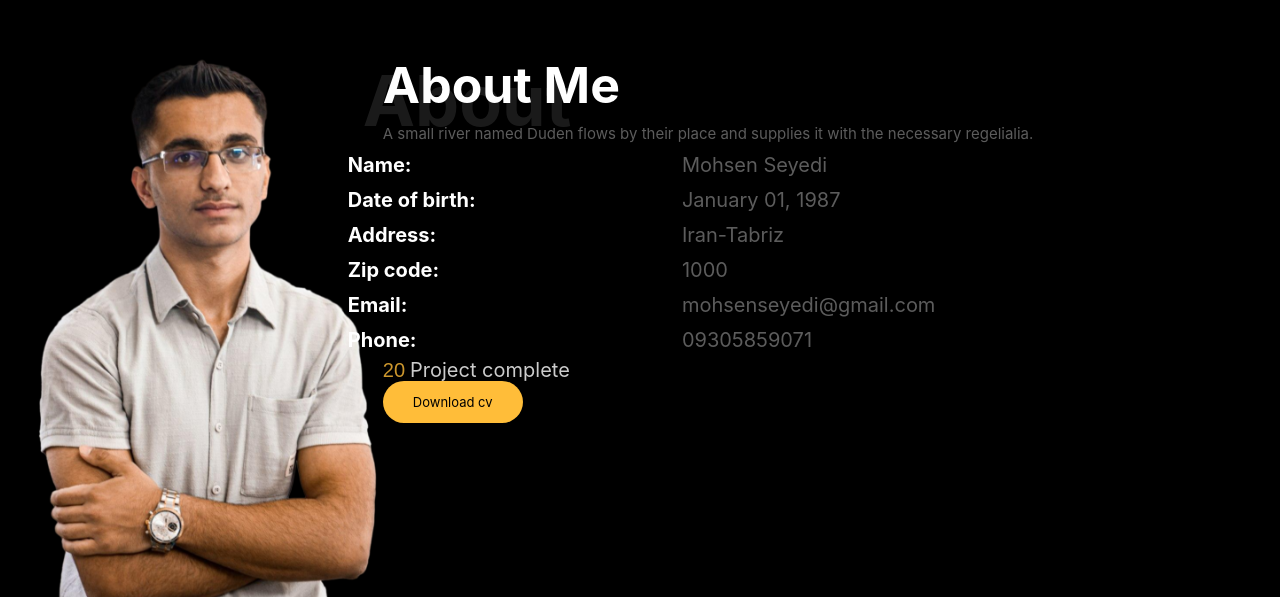
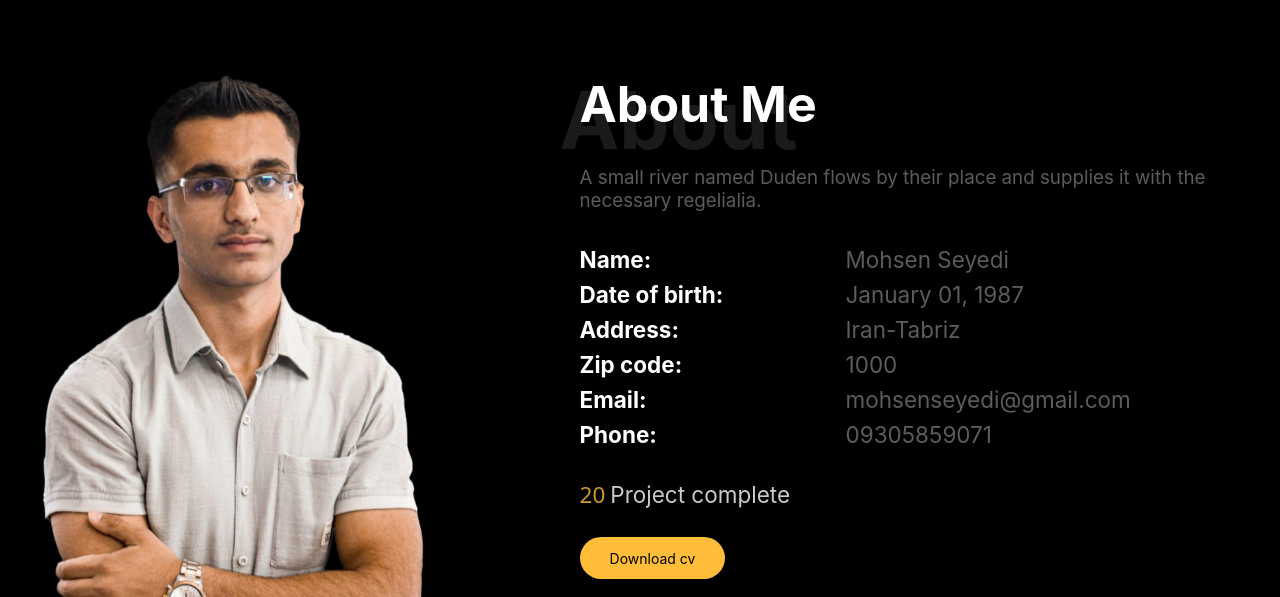
Before and after one commit to mohsenSeyedi/Me.com, a React (Create React App) app: page / in a window 1280 px wide. Shown: the part 883-1480 px from the top of the page. Built offline with nearby package versions, Linux system fonts and the light colour scheme.

Commit message:
The code to change the About-Me component file from css to tailwind

```diff
--- a/src/components/Header/About-Me/AboutMe.css
+++ /dev/null
@@ -1,72 +0,0 @@
-.aboutMe-section{
-    margin-top: 10rem;
-    width: 100%;
-    height: 100vh;
-    display: flex;
-    align-items: center;
-    justify-content: center;
-}
-.aboutMe-container{
-    width: 95%;
-    display: flex;
-}
-.section-text{
-    width: 80%;
-    height: auto;
-    font-size: 2rem;
-    padding-right: 3rem;
-}
-.section-text-head{
-    font-size: 5rem;
-    font-weight: bold;
-    position: relative;
-}
-.section-text-head::before{
-    content: "About";
-    position: absolute;
-    left: -2rem;
-    opacity: .1;
-    font-size: 7rem;
-    font-weight: bold;
-    color: white;
-}
-.section-text p {
-    color: #99999999;
-    font-size: 1.5rem;
-}
-.about-info{
-    width: 100%;
-    margin-left: -3.5rem;
-}
-.about-item{
-    width: 100%;
-    display: flex;
-    margin-top: .5rem;
-}
-.about-item span:last-child{
-    width: 40%;
-    color: #99999999;
-    text-align: left;
-}
-.about-item span:first-child{
-    width: 40%;
-    font-weight: bold;
-}
-.section-text-project{
-    opacity: .8;
-}
-.section-text-project span{
-    color: #ffbd39;
-    opacity: 1;
-    font-family: sans-serif;
-    padding-right: .5rem;
-}
-
-.section-text-btn{
-    background-color: #ffbd39;
-    color: black;
-    font-size: 1.3rem;
-    padding: 1.3rem 3rem;
-    border-radius: 25rem;
-    margin-top: 2rem;
-}
--- a/src/components/Header/About-Me/AboutMe.js
+++ b/src/components/Header/About-Me/AboutMe.js
@@ -1,44 +1,44 @@
 import React from 'react'
-import "./AboutMe.css"
+
 
 export default function AboutMe () {
     return (
-        <div className="aboutMe-section">
-            <div className="aboutMe-container">
-                <div className="section-img">
+        <div id="aboutMe-section" className="w-full h-screen flex items-center justify-center mt-60">
+            <div className="w[95%] flex">
+                <div className="w-[45%]">
                     <img src="./img/me/msg317320486-21967_prev_ui.png" alt="" />
                 </div>
-                <div className="section-text">
-                    <h4 className="section-text-head">About Me</h4>
-                    <p>A small river named Duden flows by their place and supplies it with the necessary regelialia.</p>
-                    <ul className="about-info">
-                        <li className="about-item">
-                            <span>Name:</span>
-                            <span>Mohsen Seyedi</span>
+                <div className="w-[55%] h-auto text-4xl mt-12">
+                    <h4 className="header-text before:content-['About']">About Me</h4>
+                    <p className="text-gray-color text-3xl mt-20">A small river named Duden flows by their place and supplies it with the necessary regelialia.</p>
+                    <ul className="w-full mt-14">
+                        <li className="w-full flex mt-4">
+                            <span className="w-[40%] font-bold">Name:</span>
+                            <span className="w-[40%] text-gray-color">Mohsen Seyedi</span>
                         </li>
-                        <li className="about-item">
-                            <span>Date of birth:</span>
-                            <span>January 01, 1987</span>
+                        <li className="w-full flex mt-4">
+                            <span className="w-[40%] font-bold">Date of birth:</span>
+                            <span className="w-[40%] text-gray-color">January 01, 1987</span>
                         </li>
-                        <li className="about-item">
-                            <span>Address:</span>
-                            <span>Iran-Tabriz</span>
+                        <li className="w-full flex mt-4">
+                            <span className="w-[40%] font-bold">Address:</span>
+                            <span className="w-[40%] text-gray-color">Iran-Tabriz</span>
                         </li>
-                        <li className="about-item">
-                            <span>Zip code:</span>
-                            <span>1000</span>
+                        <li className="w-full flex mt-4">
+                            <span className="w-[40%] font-bold">Zip code:</span>
+                            <span className="w-[40%] text-gray-color">1000</span>
                         </li>
-                        <li className="about-item">
-                            <span>Email:</span>
-                            <span>mohsenseyedi@gmail.com</span>
+                        <li className="w-full flex mt-4">
+                            <span className="w-[40%] font-bold">Email:</span>
+                            <span className="w-[40%] text-gray-color">mohsenseyedi@gmail.com</span>
                         </li>
-                        <li className="about-item">
-                            <span>Phone:</span>
-                            <span>09305859071</span>
+                        <li className="w-full flex mt-4">
+                            <span className="w-[40%] font-bold">Phone:</span>
+                            <span className="w-[40%] text-gray-color">09305859071</span>
                         </li>
                     </ul>
-                    <h4 className="section-text-project"><span>20</span>Project complete</h4>
-                    <a href="#" className="section-text-btn">Download cv</a>
+                    <h4 className="opacity-80 my-14"><span className="opacity-100 text-yellow-color pr-2 font-sans">20</span>Project complete</h4>
+                    <a href="#" className="btn text-[1.4rem] py-5 px-12">Download cv</a>
                 </div>
             </div>
         </div>
--- a/src/index.css
+++ b/src/index.css
@@ -4,10 +4,6 @@
 
 body {
   background-color: black;
-  padding: 0;
-  margin: 0;
-  box-sizing: border-box;
-  width: 100%;
   font-family: -apple-system, BlinkMacSystemFont, 'Segoe UI', 'Roboto', 'Oxygen',
     'Ubuntu', 'Cantarell', 'Fira Sans', 'Droid Sans', 'Helvetica Neue',
     sans-serif;
@@ -21,8 +17,13 @@ p{
   color: #99999999;
 }
 *{
-  text-decoration: none;
-  list-style: none;
   color: white;
   transition: all .1s;
 }
+
+.header-text {
+  @apply text-[5rem] font-bold relative before:absolute before:left-[-2rem] before:top-6 before:opacity-10 before:text-[8rem] before:font-bold before:text-white
+}
+.btn {
+  @apply bg-yellow-color text-black  rounded-full
+}
--- a/tailwind.config.js
+++ b/tailwind.config.js
@@ -6,7 +6,8 @@ module.exports = {
   theme: {
     extend: {
       colors : {
-        "yellow-color" : "#ffbd39"
+        "yellow-color" : "#ffbd39",
+        "gray-color" : "#99999999"
       }
     },
   },
```
